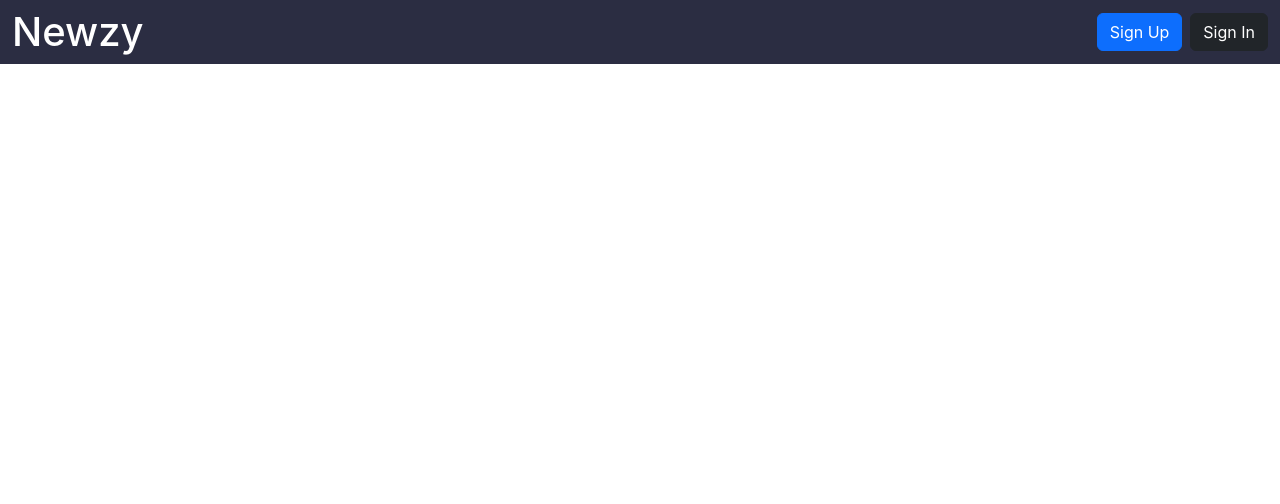
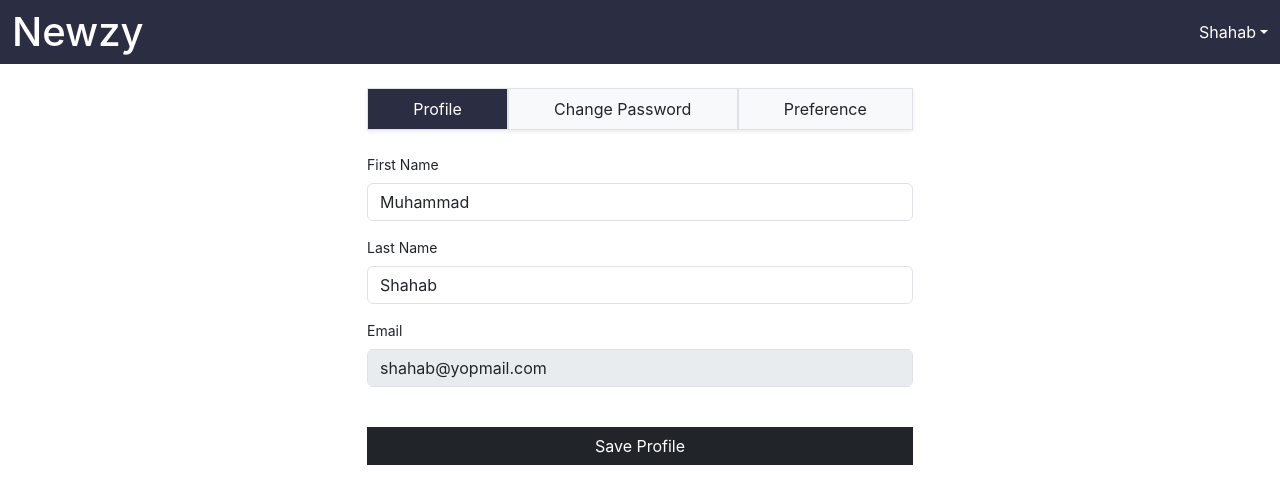
Before and after one commit to MuhammadShahab336/news-website, a React (Create React App) app: page /profile in a window 1280 px wide. Before the commit this address led to /login. Shown: the top 504 px of the page. Built offline with nearby package versions, Linux system fonts and the light colour scheme.

Commit message:
doen changes on profile

```diff
--- a/src/App.js
+++ b/src/App.js
@@ -1,11 +1,12 @@
 import {Suspense} from "react";
 import './assets/styles/main.scss';
 import AppRoutes from "./routes";
+import MainLoader from "./components/loaders/MainLoader";
 
 function App() {
   return (
       <>
-          <Suspense fallback={<>Loading...</>}>
+          <Suspense fallback={<MainLoader />}>
               <AppRoutes />
           </Suspense>
       </>
--- a/src/assets/styles/main.scss
+++ b/src/assets/styles/main.scss
@@ -19,3 +19,6 @@ code {
   background-color: #2B2D42;
   color: #fff;
 }
+.img-contain {
+    object-fit: contain;
+}
--- /dev/null
+++ b/src/components/loaders/MainLoader.js
@@ -0,0 +1,36 @@
+import React, {useEffect, useState} from 'react';
+import {Col, Row} from "react-bootstrap";
+import loader from '../../assets/images/Spinner-1s-200px.svg'
+
+const MainLoader = () => {
+    const [loading, setLoading] = useState(true)
+
+    useEffect(() => {
+        setLoading(true)
+        setTimeout(() => {
+            setLoading(false)
+        }, 5000)
+    }, [])
+
+    if (loading) {
+        return (
+            <>
+                <Row className="align-items-center justify-content-center vh-100">
+                    <Col xs="auto">
+                        <div className="text-center">
+                            <img
+                                src={loader}
+                                alt="newzy-loder"
+                                width={100}
+                                height={100}
+                                className="img-contain"
+                            />
+                        </div>
+                    </Col>
+                </Row>
+            </>
+        )
+    }
+};
+
+export default MainLoader;
--- a/src/layouts/Header.js
+++ b/src/layouts/Header.js
@@ -1,16 +1,18 @@
 import React from 'react';
-import {Button, Col, Container, Row} from "react-bootstrap";
+import {Button, Col, Container, NavDropdown, Row} from "react-bootstrap";
 import {useNavigate} from "react-router-dom";
 
 const Header = () => {
     const navigate = useNavigate()
+    const [isLogin, setIsLogin] = React.useState(true)
+
     return (
         <>
             <Container
                 fluid
                 className="bg-header"
             >
-                <Row className="py-2">
+                <Row className="py-2 align-items-center">
                     <Col xs="auto">
                         <h1
                             className="mb-0"
@@ -21,6 +23,23 @@ const Header = () => {
                         </h1>
                     </Col>
                     <Col>
+                        {isLogin ? (
+                            <Row className="g-0 align-items-center justify-content-end">
+                                <Col xs="auto">
+                                    <NavDropdown
+                                        title={<p className="mb-0 d-inline">Shahab</p>}
+                                        id="basic-nav-dropdown"
+                                    >
+                                        <NavDropdown.Item onClick={() => navigate('/profile')}>
+                                            Profile
+                                        </NavDropdown.Item>
+                                        <NavDropdown.Item onClick={() => setIsLogin(false)}>
+                                            Logout
+                                        </NavDropdown.Item>
+                                    </NavDropdown>
+                                </Col>
+                            </Row>
+                        ) : (
                             <Row className="h-100 gx-2 align-items-center justify-content-end">
                                 <Col xs="auto">
                                     <Button
@@ -39,6 +58,7 @@ const Header = () => {
                                     </Button>
                                 </Col>
                             </Row>
+                        )}
                     </Col>
                 </Row>
             </Container>
--- /dev/null
+++ b/src/pages/Profile.js
@@ -0,0 +1,142 @@
+import React, {useState} from 'react';
+import {Button, Col, Container, Form, Nav, Row, Tab, Tabs} from "react-bootstrap";
+
+const Profile = () => {
+    const [key, setKey] = useState('profile')
+
+    return (
+        <>
+            <Container>
+                <br />
+                <Row className="justify-content-center">
+                    <Col lg={6}>
+                        <Nav fill as="ul" className="justify-content-center shadow-sm">
+                            <Nav.Item
+                                as="li"
+                                className={`${key === 'profile' ? 'bg-header' : 'bg-light'} `}
+                                onClick={() => setKey('profile')}
+                            >
+                                <Nav.Link className={` ${key === 'profile' ? 'text-white' : 'text-dark'} border`}>
+                                    Profile
+                                </Nav.Link>
+                            </Nav.Item>
+                            <Nav.Item
+                                as="li"
+                                className={`${key === 'changePassword' ? 'bg-header' : 'bg-light'} `}
+                                onClick={() => setKey('changePassword')}
+                            >
+                                <Nav.Link className={` ${key === 'changePassword' ? 'text-white' : 'text-dark'} border`}>
+                                    Change Password
+                                </Nav.Link>
+                            </Nav.Item>
+                            <Nav.Item
+                                as="li"
+                                className={`${key === 'preference' ? 'bg-header' : 'bg-light'} `}
+                                onClick={() => setKey('preference')}
+                            >
+                                <Nav.Link className={` ${key === 'preference' ? 'text-white' : 'text-dark'} border`}>
+                                    Preference
+                                </Nav.Link>
+                            </Nav.Item>
+                        </Nav>
+
+                        <br/>
+
+                        {key === 'profile' && (
+                            <>
+                                <Form>
+                                    <Form.Group className="mb-3 small">
+                                        <Form.Label className="">
+                                            First Name
+                                        </Form.Label>
+                                        <Form.Control
+                                            type="text"
+                                            placeholder="Enter Firstname Here..."
+                                            value="Muhammad"
+                                        />
+                                    </Form.Group>
+                                    <Form.Group className="mb-3 small">
+                                        <Form.Label className="">
+                                            Last Name
+                                        </Form.Label>
+                                        <Form.Control
+                                            type="text"
+                                            placeholder="Enter Lastname Here..."
+                                            value="Shahab"
+                                        />
+                                    </Form.Group>
+                                    <Form.Group className="mb-3 small">
+                                        <Form.Label className="t">
+                                            Email
+                                        </Form.Label>
+                                        <Form.Control
+                                            type="email"
+                                            disabled={true}
+                                            placeholder="Enter Email Here..."
+                                            value="shahab@yopmail.com"
+                                        />
+                                    </Form.Group>
+
+                                    <br />
+
+                                    <Button
+                                        variant="dark"
+                                        className="w-100 rounded-0 shadow-none"
+                                    >
+                                        Save Profile
+                                    </Button>
+                                </Form>
+                            </>
+                        )}
+
+
+                        {key === 'changePassword' && (
+                            <>
+                                <Form>
+                                    <Form.Group className="mb-3 small">
+                                        <Form.Label className="">
+                                            Current Password
+                                        </Form.Label>
+                                        <Form.Control
+                                            type="password"
+                                            value="Muhammad"
+                                        />
+                                    </Form.Group>
+                                    <Form.Group className="mb-3 small">
+                                        <Form.Label className="">
+                                            New Password
+                                        </Form.Label>
+                                        <Form.Control
+                                            type="password"
+                                            value="Shahab"
+                                        />
+                                    </Form.Group>
+                                    <Form.Group className="mb-3 small">
+                                        <Form.Label className="t">
+                                            Confirmed Password
+                                        </Form.Label>
+                                        <Form.Control
+                                            type="password"
+                                            value="shahab@yopmail.com"
+                                        />
+                                    </Form.Group>
+
+                                    <br />
+
+                                    <Button
+                                        variant="dark"
+                                        className="w-100 rounded-0 shadow-none"
+                                    >
+                                        Save Password
+                                    </Button>
+                                </Form>
+                            </>
+                        )}
+                    </Col>
+                </Row>
+            </Container>
+        </>
+    );
+};
+
+export default Profile;
--- a/src/routes/index.js
+++ b/src/routes/index.js
@@ -6,14 +6,24 @@ import MainLayout from "../layouts/MainLayout";
 
 const SignIn = lazy(() => import('../pages/SignIn'));
 const SignUp = lazy(() => import('../pages/SignUp'));
+const Profile = lazy(() => import('../pages/Profile'));
 const Home = lazy(() => import('../pages/Home'));
+
 
 const AppRoutes = () => {
     return (
         <>
             <BrowserRouter>
                 <Routes>
-                    <Route path="/" element={<MainLayout />} >
+                    <Route path="/" element={<MainLayout />}>
+                        <Route
+                            index={true}
+                            element={<Home />}
+                        />
+                        <Route
+                            path="/profile"
+                            element={<Profile />}
+                        />
                         <Route
                             path="/signin"
                             element={<SignIn />}
@@ -21,10 +31,6 @@ const AppRoutes = () => {
                         <Route
                             path="/signup"
                             element={<SignUp />}
-                        />
-                        <Route
-                            index={true}
-                            element={<Home />}
                         />
                         <Route
                             path="*"
```
Also changed, not shown: src/assets/images/Spinner-1s-200px.svg (added). Lines whose indentation alone changed are shown as unchanged.
